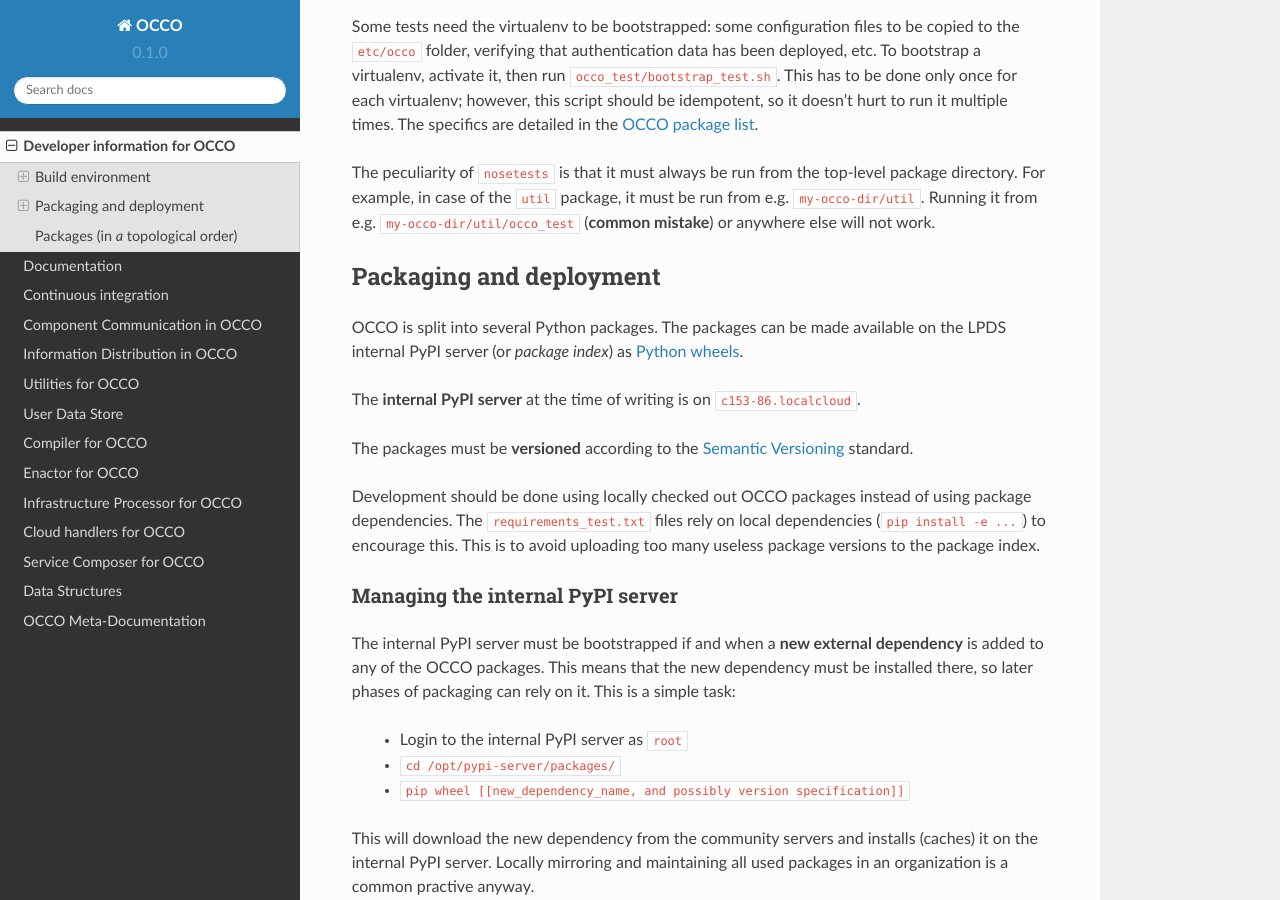
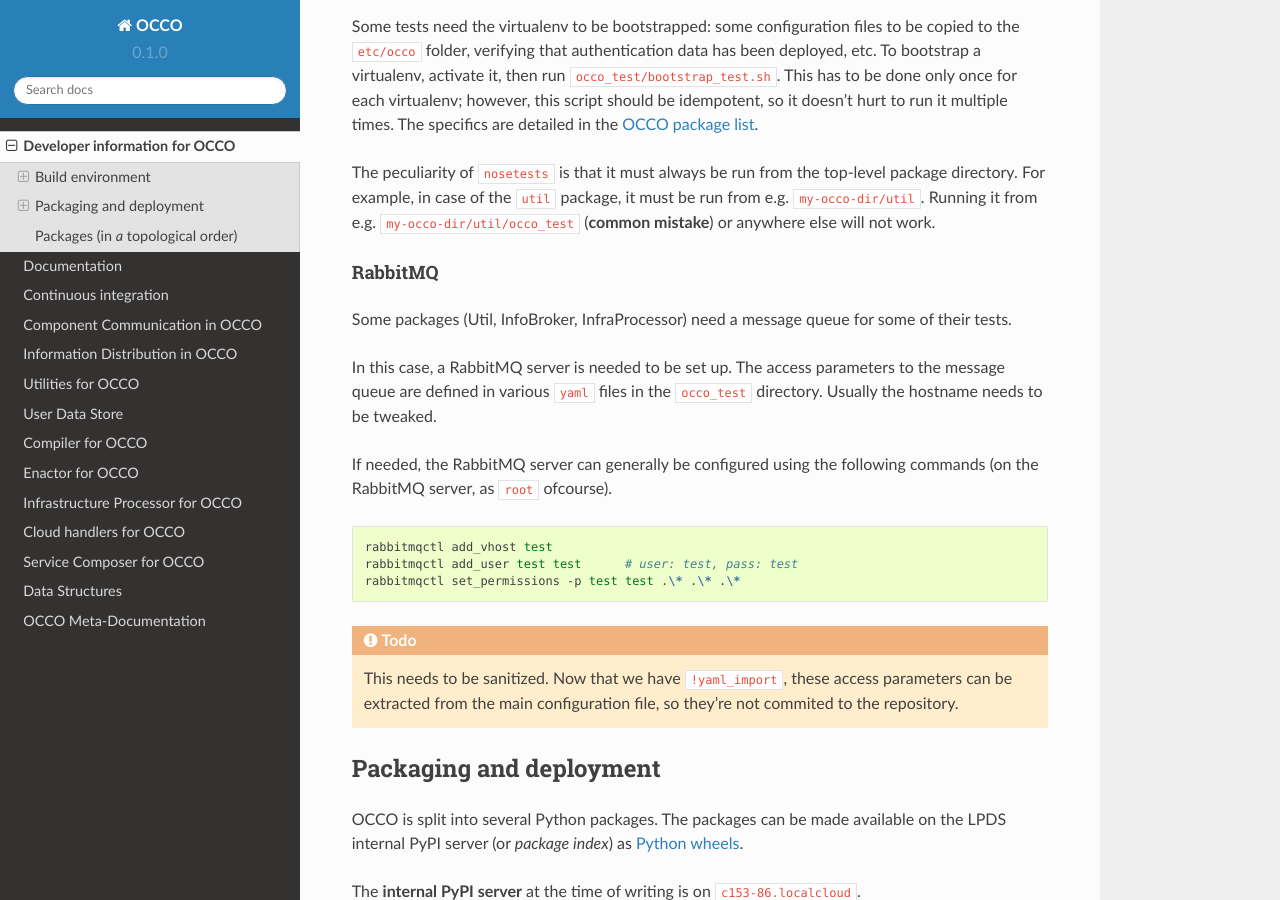
Before and after one commit to occopus/docs, a Sphinx documentation site: the page built from sphinx/source/packages.rst, in a window 1280 px wide and 900 px high, scrolled down 1812 px. Built offline with Sphinx 7.4.7 and the Read the Docs theme 2.0.0, drawn with Linux system fonts in a browser that asks for light colours; formulas are drawn with MathJax 3.

Commit message:
Document RabbitMQ config

```diff
--- a/sphinx/source/packages.rst
+++ b/sphinx/source/packages.rst
@@ -108,7 +108,28 @@ must be run from e.g. ``my-occo-dir/util``. Running it from e.g.
 ``my-occo-dir/util/occo_test`` (**common mistake**) or anywhere else will not
 work.
 
+RabbitMQ
+^^^^^^^^
 
+Some packages (Util, InfoBroker, InfraProcessor) need a message queue for some
+of their tests.
+
+In this case, a RabbitMQ server is needed to be set up. The access parameters
+to the message queue are defined in various ``yaml`` files in the ``occo_test``
+directory. Usually the hostname needs to be tweaked.
+
+If needed, the RabbitMQ server can generally be configured using the following
+commands (on the RabbitMQ server, as ``root`` ofcourse).
+
+.. code:: bash
+
+    rabbitmqctl add_vhost test
+    rabbitmqctl add_user test test      # user: test, pass: test
+    rabbitmqctl set_permissions -p test test .\* .\* .\*
+
+.. todo:: This needs to be sanitized. Now that we have ``!yaml_import``, these
+    access parameters can be extracted from the main configuration file, so
+    they're not commited to the repository.
 
 Packaging and deployment
 ------------------------
```
